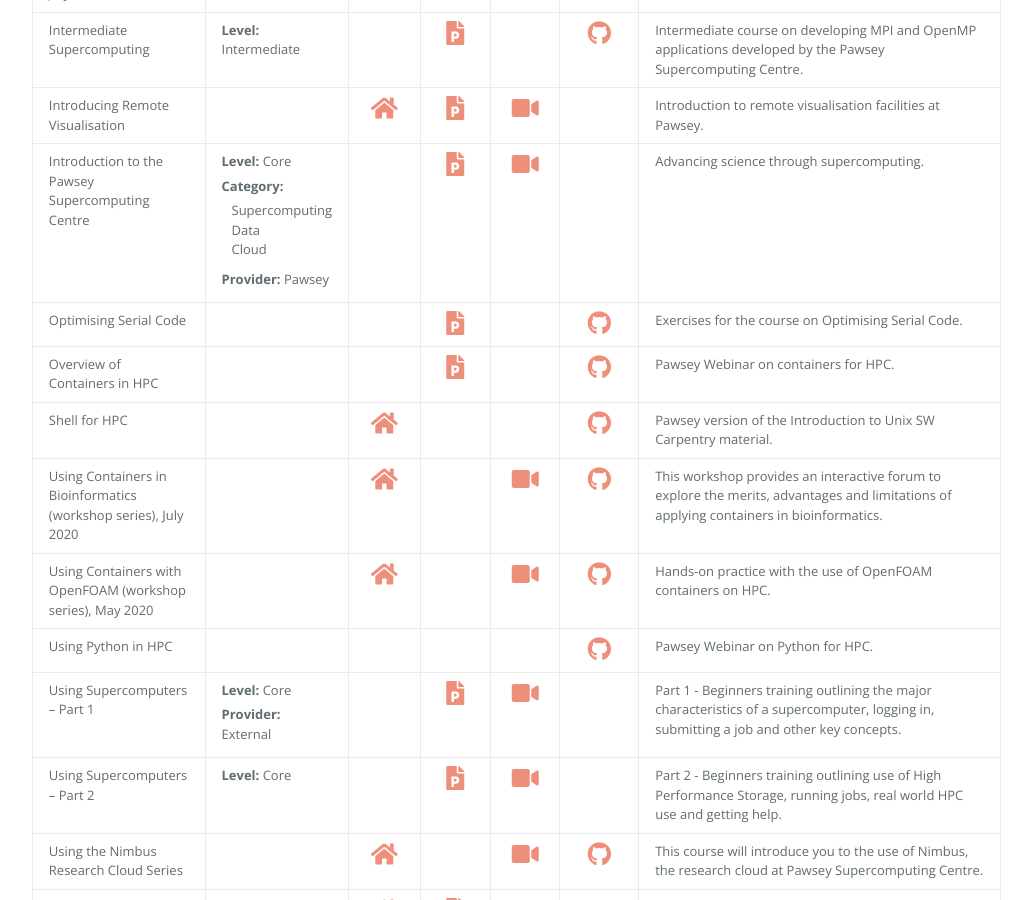
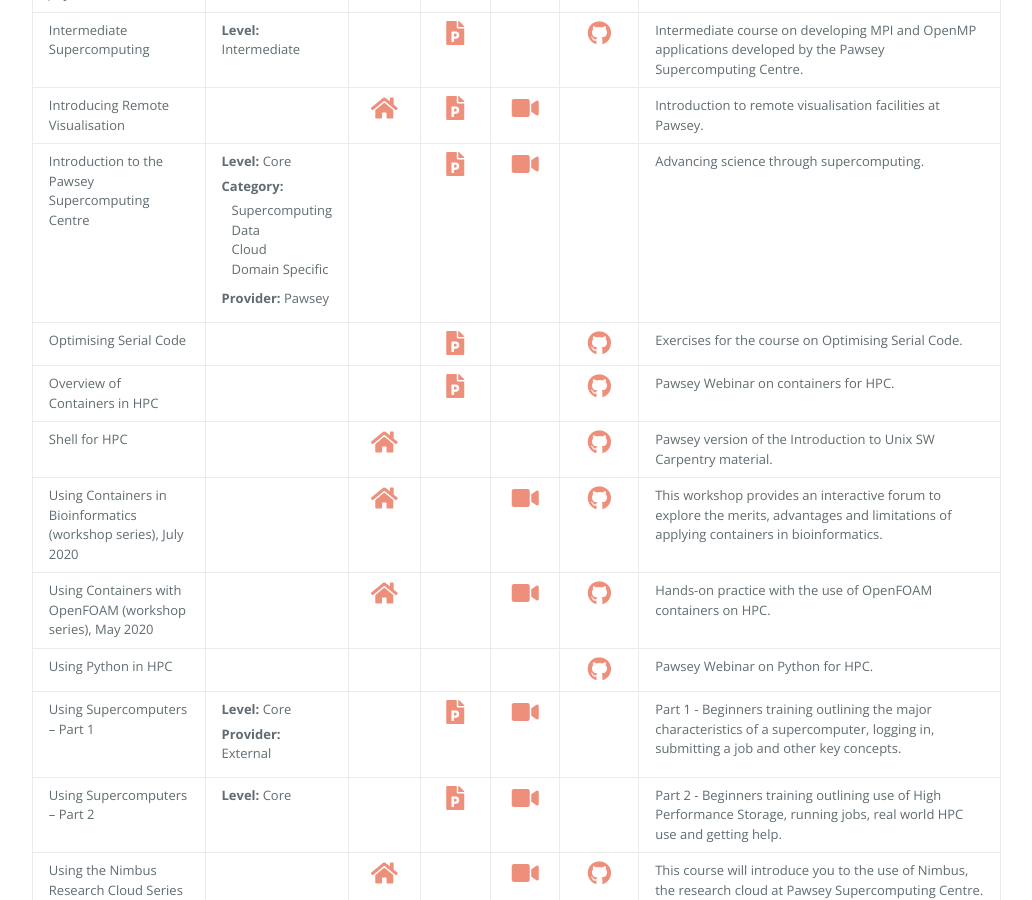
Before and after one commit to ratkinson0405/ratkinson0405.github.io, a Jekyll site: the page built from training.md, in a window 1280 px wide and 900 px high, scrolled down 946 px. Shown: the whole window, without its empty margins (173-1205 px from the left). Built offline with Jekyll 4.4.1, drawn with Linux system fonts in a browser that asks for light colours; our own code applies the rules of GitHub Pages for plain Markdown files; the repository's description, which GitHub fills in, is left out.

Commit message:
Update links.yml

```diff
--- a/_data/links.yml
+++ b/_data/links.yml
@@ -7,6 +7,7 @@ tableData:
     - name: Supercomputing
     - name: Data
     - name: Cloud
+    - name: Domain Specific
   provider: Pawsey
   ppt: https://support.pawsey.org.au/documentation/download/attachments/2162899/Introduction%20to%20Pawsey.pdf?api=v2
   vid: https://www.youtube.com/watch?v=j2JFCsvsH1g&list=PLmu61dgAX-aZfevU9ZmtQ13bbOeF1GY5u&index=2
```
